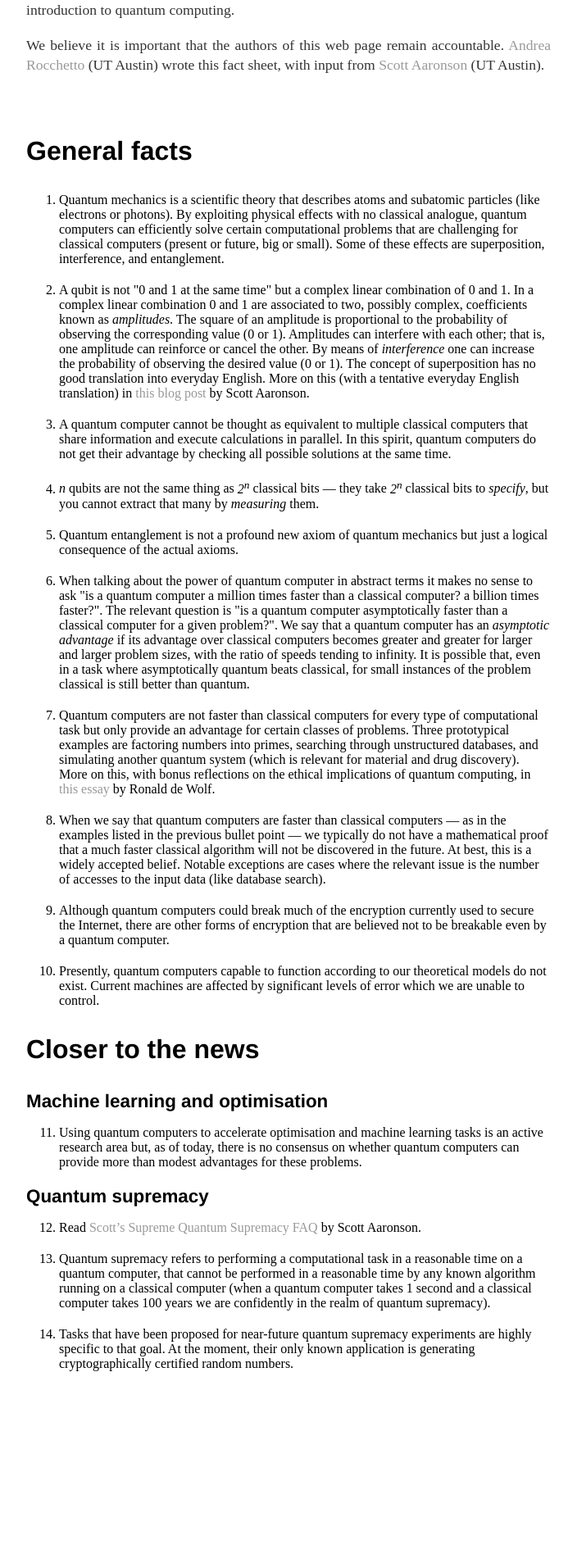
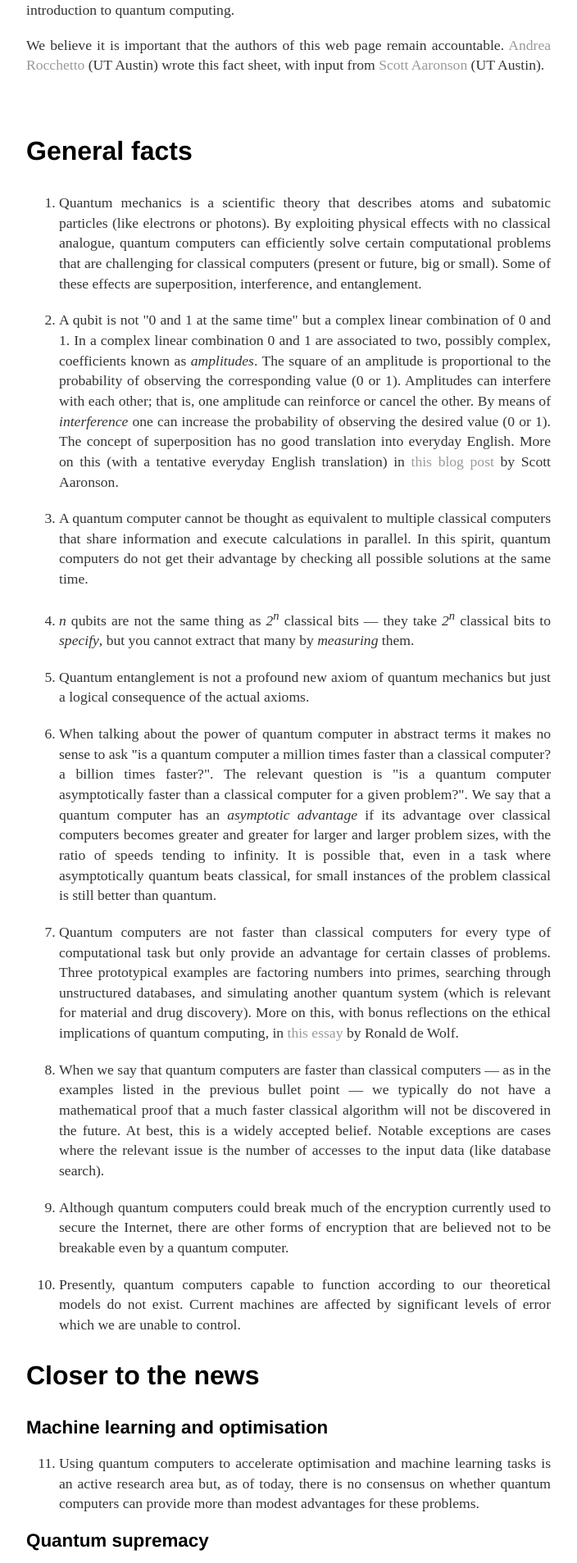
Before and after one commit to quantumfactsheet/quantumfactsheet.github.io, a Jekyll site: the page built from index.html, in a window 1280 px wide. Shown: the part 901-2808 px from the top of the page at 82% size, without its empty margins (288-992 px from the left). Built offline with Jekyll 4.4.1, drawn with Linux system fonts in a browser that asks for light colours; before the commit the page ends 2634 px from its top, so only the background shows below that.

Commit message:
Update main.css

```diff
--- a/css/main.css
+++ b/css/main.css
@@ -11,7 +11,7 @@ body { margin: 24px auto; width: 80%; }
 a { text-decoration: none; color: #999; }
 a:hover { text-decoration: underline; }
 
-p, ul { font-size: 1.1em; line-height: 1.4em; color: #333; text-align: justify;
+p, ul, ol { font-size: 1.1em; line-height: 1.4em; color: #333; text-align: justify;
   text-justify: inter-word;}
 
 li:not(:last-child) {
```
